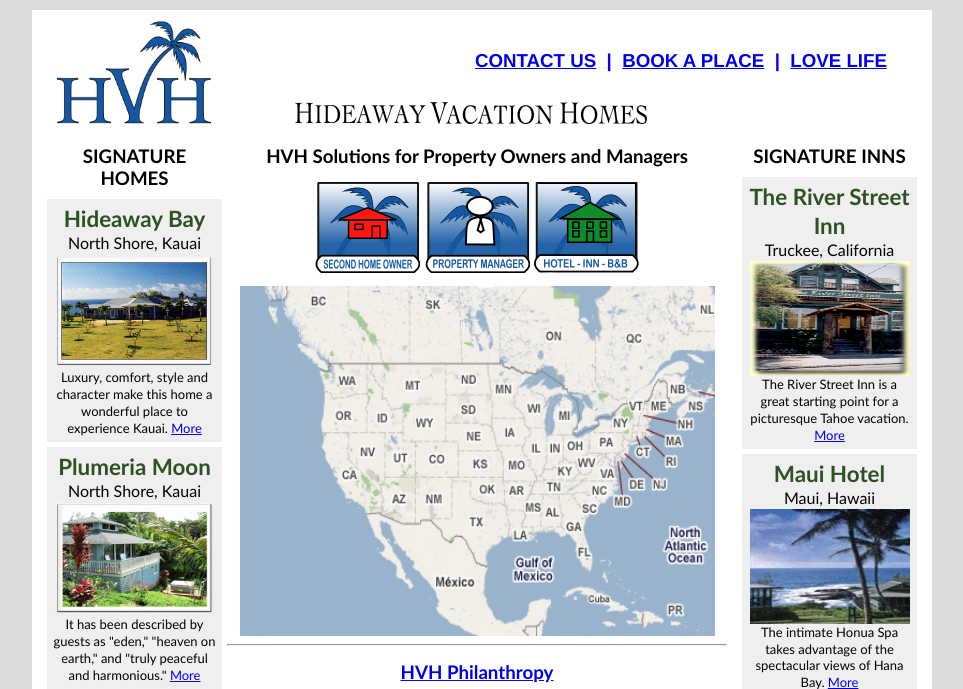
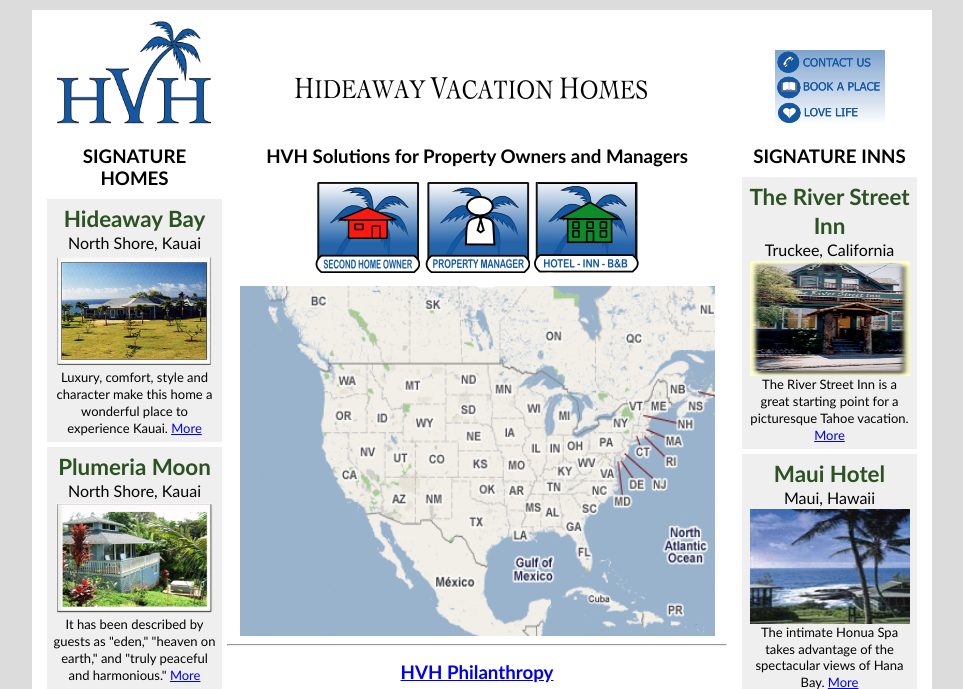
Before and after one commit to redhotpenguin/hvh, a PHP site: page / in a window 1280 px wide. Shown: the top 689 px of the page, without its empty margins (158-1121 px from the left). Run offline with PHP 8.4, Linux system fonts and the light colour scheme.

Commit message:
add new nav images, match style to prototype image

```diff
--- a/css/styles.css
+++ b/css/styles.css
@@ -65,13 +65,14 @@ img.logo {
 img.logo_word {
     margin-top: 10px;
     margin-left: 80px;
+    margin-bottom: 25px;
 }
 
 
 .nav {
     position: absolute;
     margin-top: 30px;
-    margin-left: 250px;
+    margin-left: 550px;
     font-family: helvetica;
     color: blue;
 }
--- a/index.html
+++ b/index.html
@@ -17,7 +17,9 @@
     <img class="logo" src="/images/HVHlogo.1.solo.png">
 
     <span class="nav">
-        <h3><a href="/contact.html">CONTACT US</a>&nbsp;&nbsp;|&nbsp;&nbsp;<a href="/bookings.html">BOOK A PLACE</a>&nbsp;&nbsp;|&nbsp;&nbsp;<a href="/love_life.html">LOVE LIFE</a></h3>
+        <h3><a style="text-decoration: none;" href="/contact.html"><img border="0" src="/images/contact_us.png"></a><br/>
+            <a style="text-decoration: none;" href="/bookings.html"><img border="0" src="/images/bookings.png"></a><br />
+            <a style="text-decoration: none;" href="/love_life.html"><img border="0" src="/images/love_life.png"></a></h3>
     </span>
 
     <img class="logo_word" src="/images/HVHlogo.words.png">
```
Also changed, not shown: images/bookings.png (added), images/contact_us.png (added), images/love_life.png (added).
